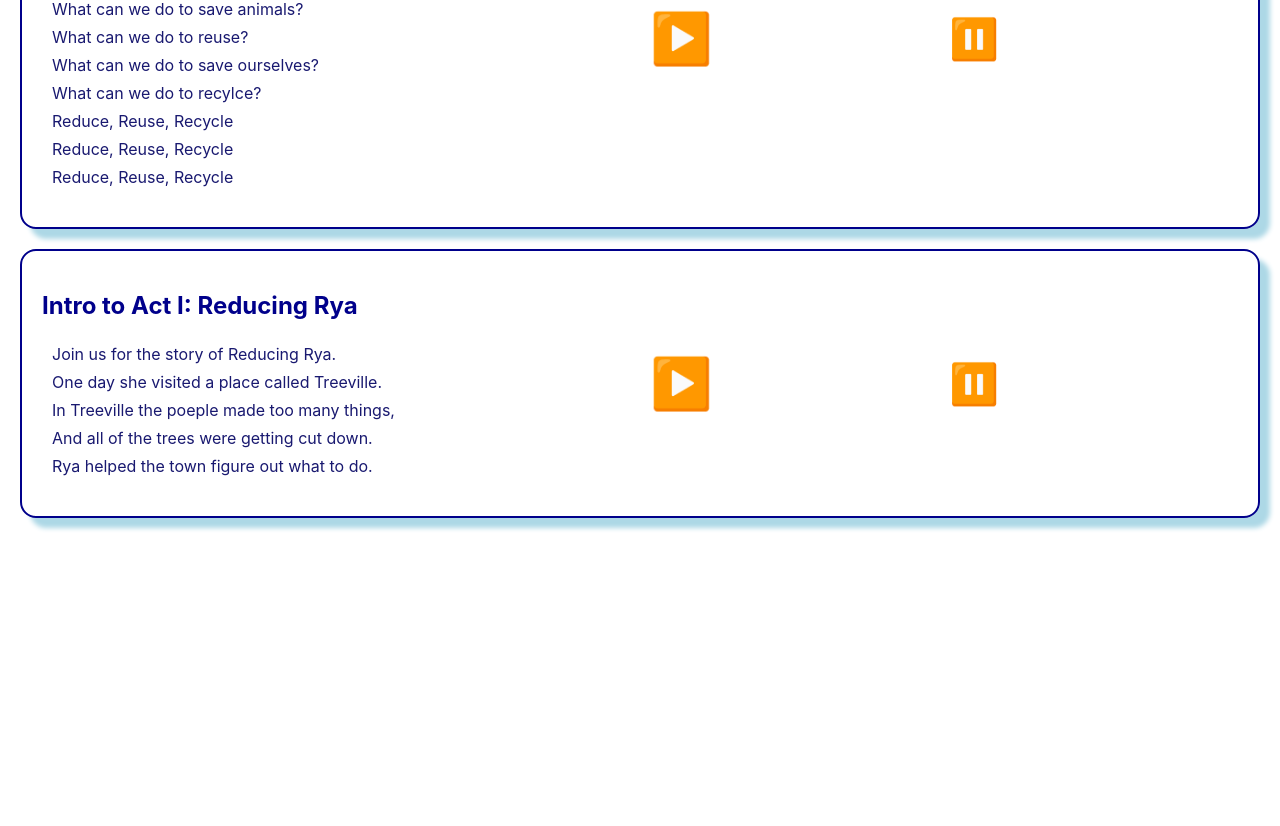
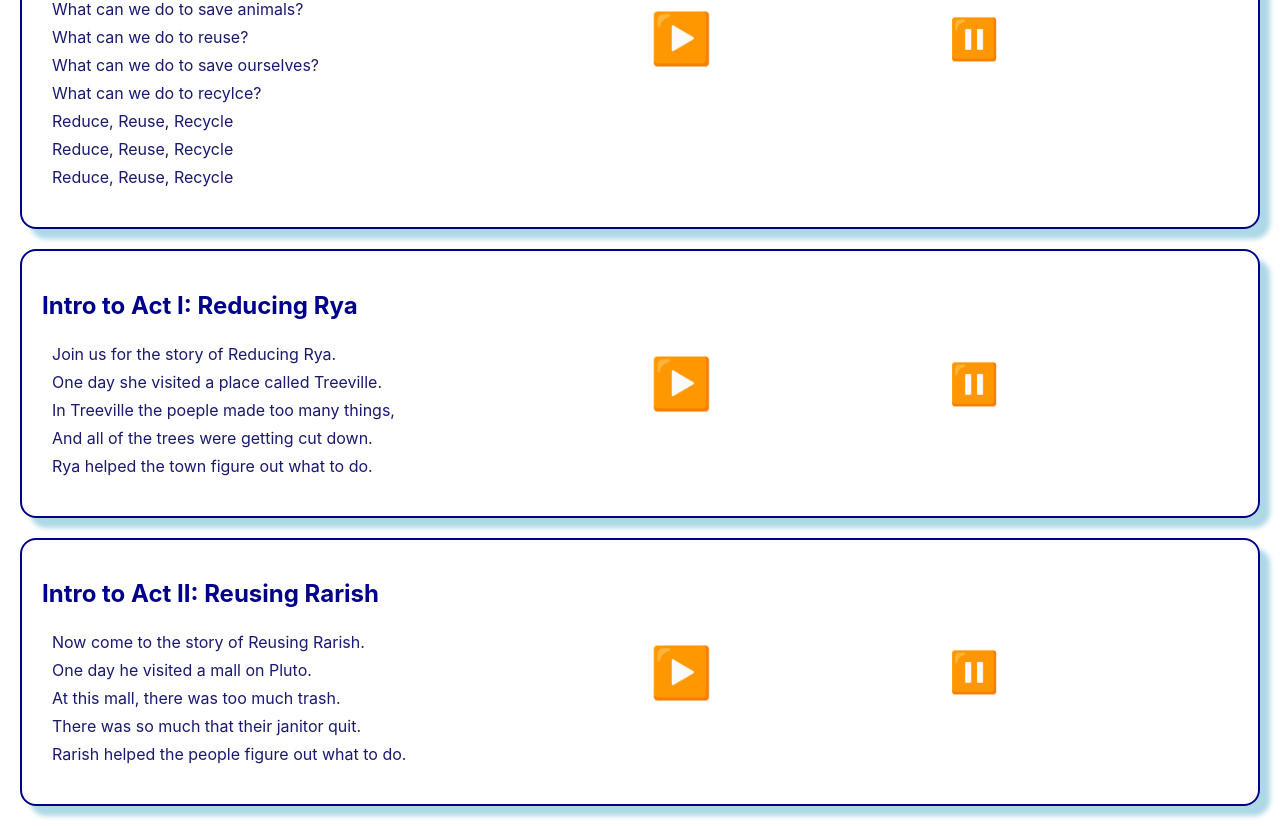
Before and after one commit to Sheilabob/OperaPracticeSite, a React (Create React App) app: page / in a window 1280 px wide. Shown: the part 234-1060 px from the top of the page. Before the commit the page ends 800 px from the top, so only its background shows below. Built offline with nearby package versions, Linux system fonts and the light colour scheme.

Commit message:
added card for act 2 intro

```diff
--- /dev/null
+++ b/src/ActTwo/IntroActTwo.js
@@ -0,0 +1,38 @@
+
+function IntroActTwo() {
+    const audio = new Audio("assets/audio/MainOperaTheme.mp3")
+
+
+    function playAudio() {
+        audio.play();
+    };
+
+    function pauseAudio() {
+        audio.pause();
+    }
+
+
+    return (
+      <div>
+        <div class="card">
+            <div class="insideCard words">
+                <h2>Intro to Act II: Reusing Rarish</h2>
+                <p>Now come to the story of Reusing Rarish.<br />
+                One day he visited a mall on Pluto.<br />
+                At this mall, there was too much trash.<br />
+                There was so much that their janitor quit.<br />
+                Rarish helped the people figure out what to do.</p>
+            </div>
+            <div class="insideCard play" onClick={playAudio}>
+                &#9654;&#65039;
+            </div>
+            <div class="insideCard pause" onClick={pauseAudio}>
+                &#9208;&#65039;
+            </div>
+
+        </div>
+      </div>
+    );
+  }
+
+  export default IntroActTwo;
--- a/src/App.js
+++ b/src/App.js
@@ -2,6 +2,7 @@ import './App.css';
 import Header from './Header';
 import MainTheme from './MainTheme';
 import IntroActOne from './ActOne/IntroActOne';
+import IntroActTwo from './ActTwo/IntroActTwo';
 
 function App() {
   return (
@@ -9,6 +10,7 @@ function App() {
       <Header />
       <MainTheme />
       <IntroActOne />
+      <IntroActTwo />
     </div>
   );
 }
```
